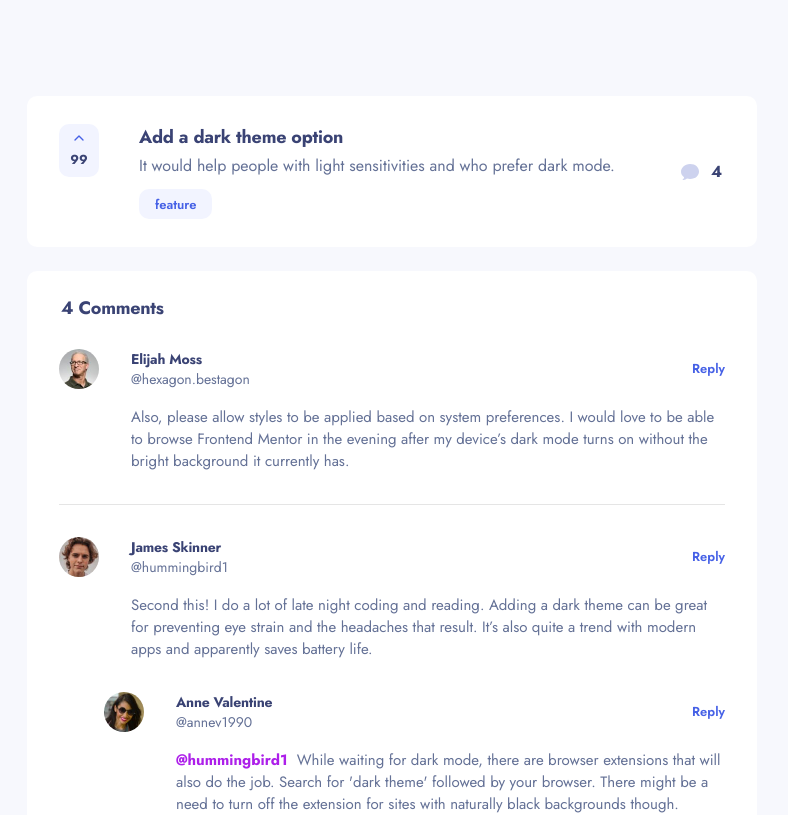
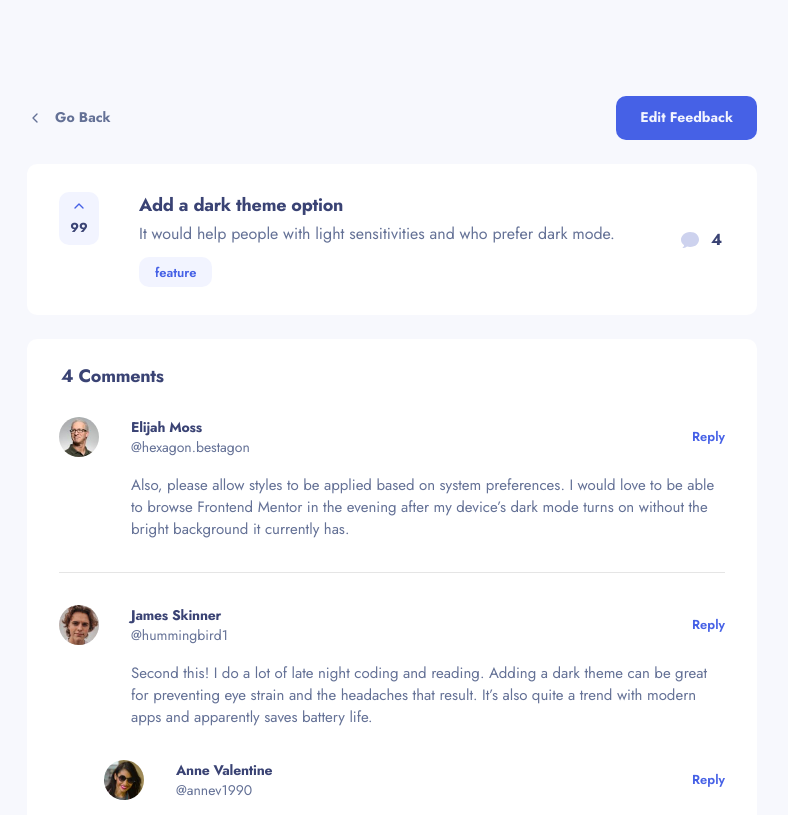
Before and after one commit to keremenen/product-feedback-app, a Next.js app: page /feedbacks/1 in a window 1280 px wide. Shown: the top 815 px of the page, without its empty margins (248-1036 px from the left). Built offline with nearby package versions, Linux system fonts and the light colour scheme.

Commit message:
Add page navigation

```diff
--- a/src/app/feedbacks/[id]/page.tsx
+++ b/src/app/feedbacks/[id]/page.tsx
@@ -2,6 +2,7 @@ import { FeedbackSingleItem } from "@/components/feedback-list";
 import { Avatar, AvatarFallback, AvatarImage } from "@/components/ui/avatar";
 import { Button } from "@/components/ui/button";
 import { Separator } from "@/components/ui/separator";
+import { ChevronLeftIcon } from "lucide-react";
 
 const exampleFeedbackItem = {
   id: 2,
@@ -61,6 +62,17 @@ export default function FeedbackPage() {
 
   return (
     <main className="mx-auto mt-24 flex max-w-[730px] flex-col gap-y-6">
+      {/* HEADER */}
+
+      <section className="flex items-center justify-between">
+        <Button variant={"light"} className="bg-transparent !px-0">
+          <ChevronLeftIcon className="p-0" />
+          Go Back
+        </Button>
+        <Button variant={"secondary"}>Edit Feedback</Button>
+      </section>
+
+      {/* FEEDBACK */}
       <FeedbackSingleItem
         title={exampleFeedbackItem.title}
         category={exampleFeedbackItem.category}
@@ -70,7 +82,6 @@ export default function FeedbackPage() {
       />
 
       {/* COMMENT SECTION */}
-
       <section className="w-full rounded-md bg-primary-white px-8 pb-12 pt-6">
         <h2 className="mb-7 px-[0.125rem] text-heading-3 capitalize">
           4 comments
```
